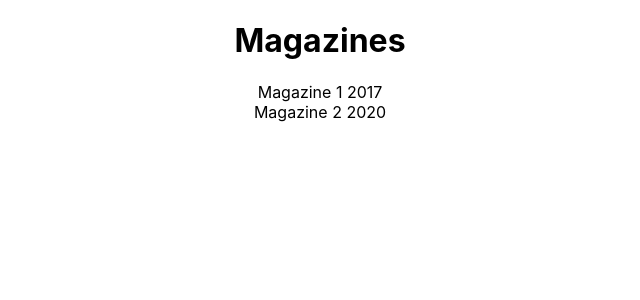
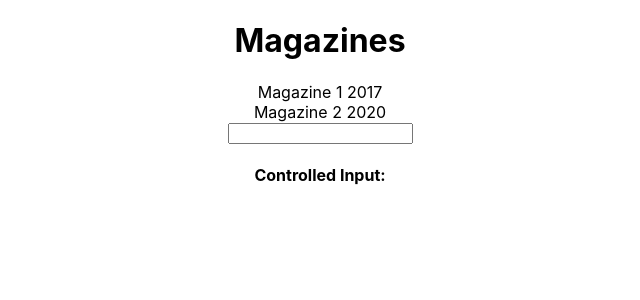
Before and after one commit to ReactOrganization/CRUD-local-storage, a React (Create React App) app: page / in a window 1280 px wide. Shown: the top 300 px of the page, without its empty margins (320-960 px from the left). Built offline with nearby package versions, Linux system fonts and the light colour scheme.

Commit message:
Added controlled input component

```diff
--- a/src/App.js
+++ b/src/App.js
@@ -1,6 +1,7 @@
 import React, { Component } from 'react';
 import './App.css';
 import MagazineItem from './components/MagazineItem'
+import ControlledInput from './components/ControlledInput'
 
 const magazines = [
   {
@@ -45,6 +46,7 @@ class App extends Component {
             )
           })
         }
+        <ControlledInput />
       </div>
     );
   }
--- /dev/null
+++ b/src/components/ControlledInput.js
@@ -0,0 +1,28 @@
+import React from 'react'
+
+class ControlledInput extends React.Component {
+  constructor(props) {
+    super(props);
+    this.state = {
+      input: ''
+    };
+  }
+
+   handleChange = (event) => {
+   this.setState({
+     input: event.target.value
+   })
+   console.log(this.state.input)
+ }
+  render() {
+    return (
+      <div>
+        <input type="text" value={this.state.value} onChange={(event) => this.handleChange(event)}/>
+        <h4>Controlled Input:</h4>
+        <p>{this.state.input}</p>
+      </div>
+    );
+  }
+};
+
+export default ControlledInput
```
Also changed, not shown: 1 other file (tests, documents, lock files or other folders). Lines whose indentation alone changed are shown as unchanged.
